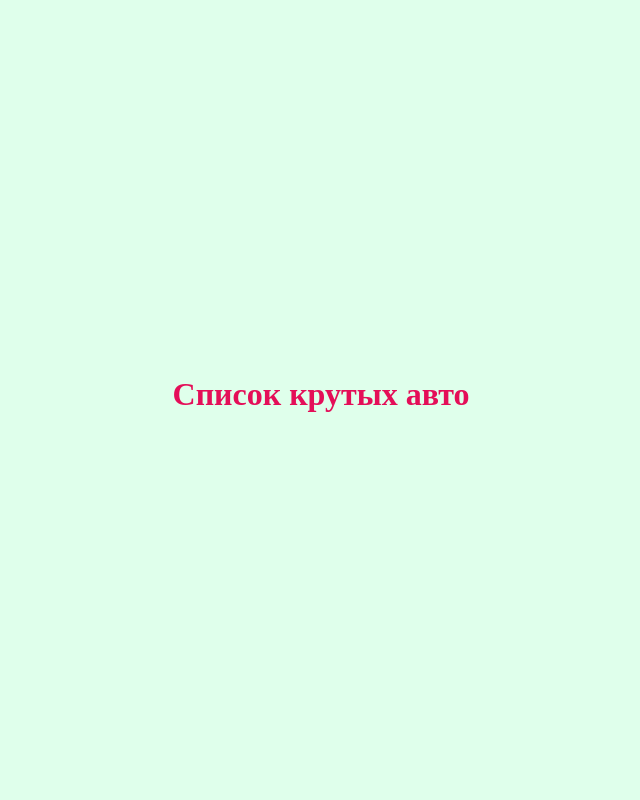
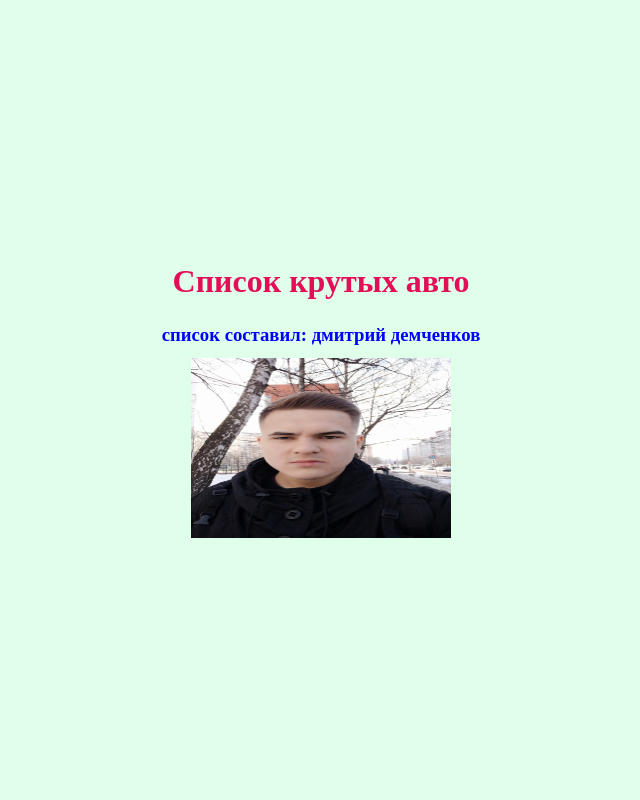
Before and after one commit to feelsbadmans/bmstu-4-sem-rip, a Django app: page / in a window 1280 px wide. Shown: the whole page, without its empty margins (319-959 px from the left). Run offline with Django 3.2, Linux system fonts and the light colour scheme; data that the repository does not hold is empty.

Commit message:
added some awesome feature

```diff
--- a/lab4/cars/static/css/styles.css
+++ b/lab4/cars/static/css/styles.css
@@ -68,3 +68,8 @@ td {
 .title {
     font-weight: 600;
 }
+
+.author {
+    width: 260px;
+    height: 180px;
+}
--- a/lab4/cars/templates/index.html
+++ b/lab4/cars/templates/index.html
@@ -18,6 +18,8 @@
                 </li>
             {% endfor %}
         </ul>
+        <h3>список составил: дмитрий демченков</h3>
+        <img src="static/images/author.jpg" class="author"/>
     </div>
 </body>
 </html>
```
Also changed, not shown: lab4/cars/static/images/author.jpg (added).
